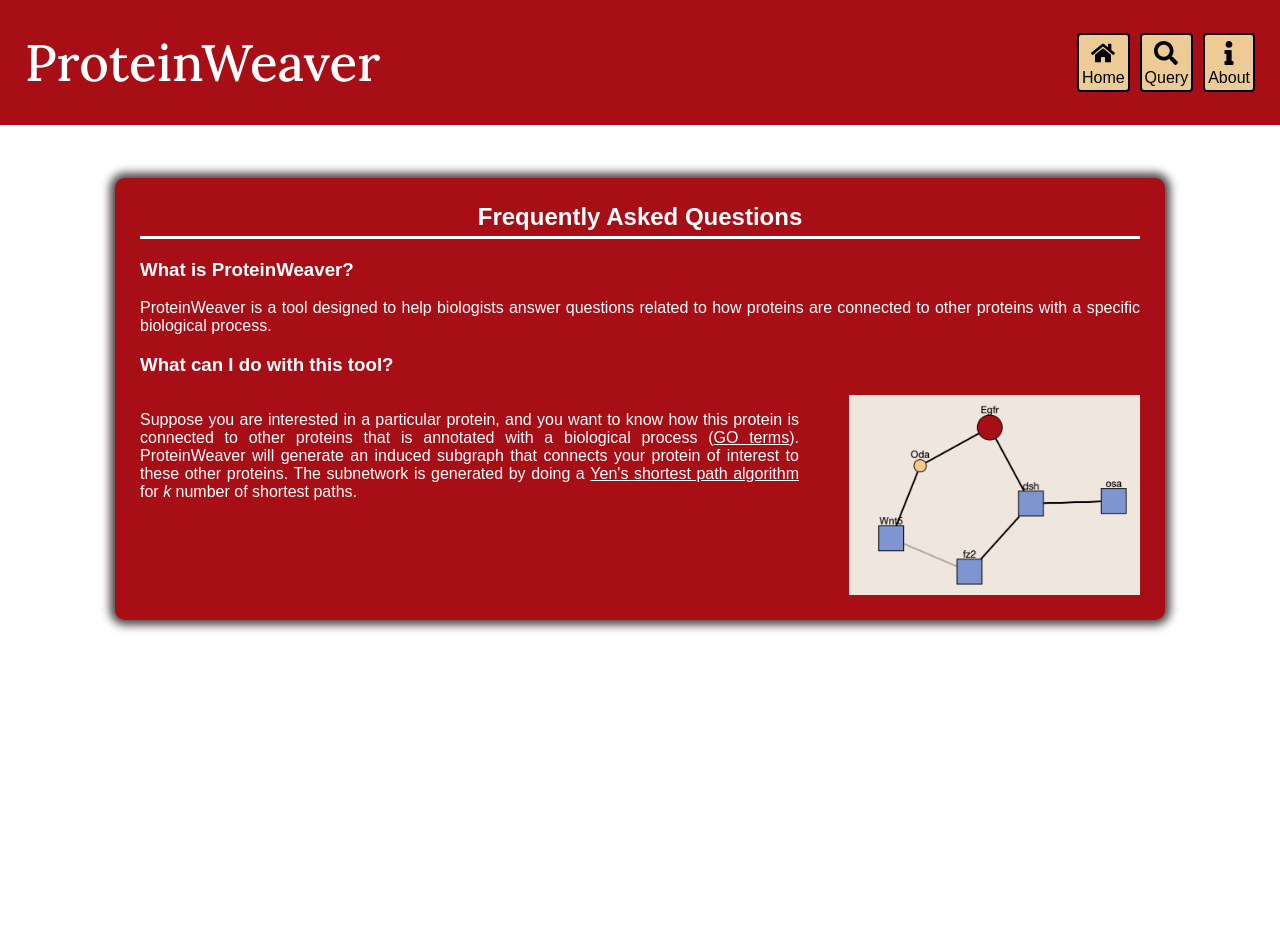
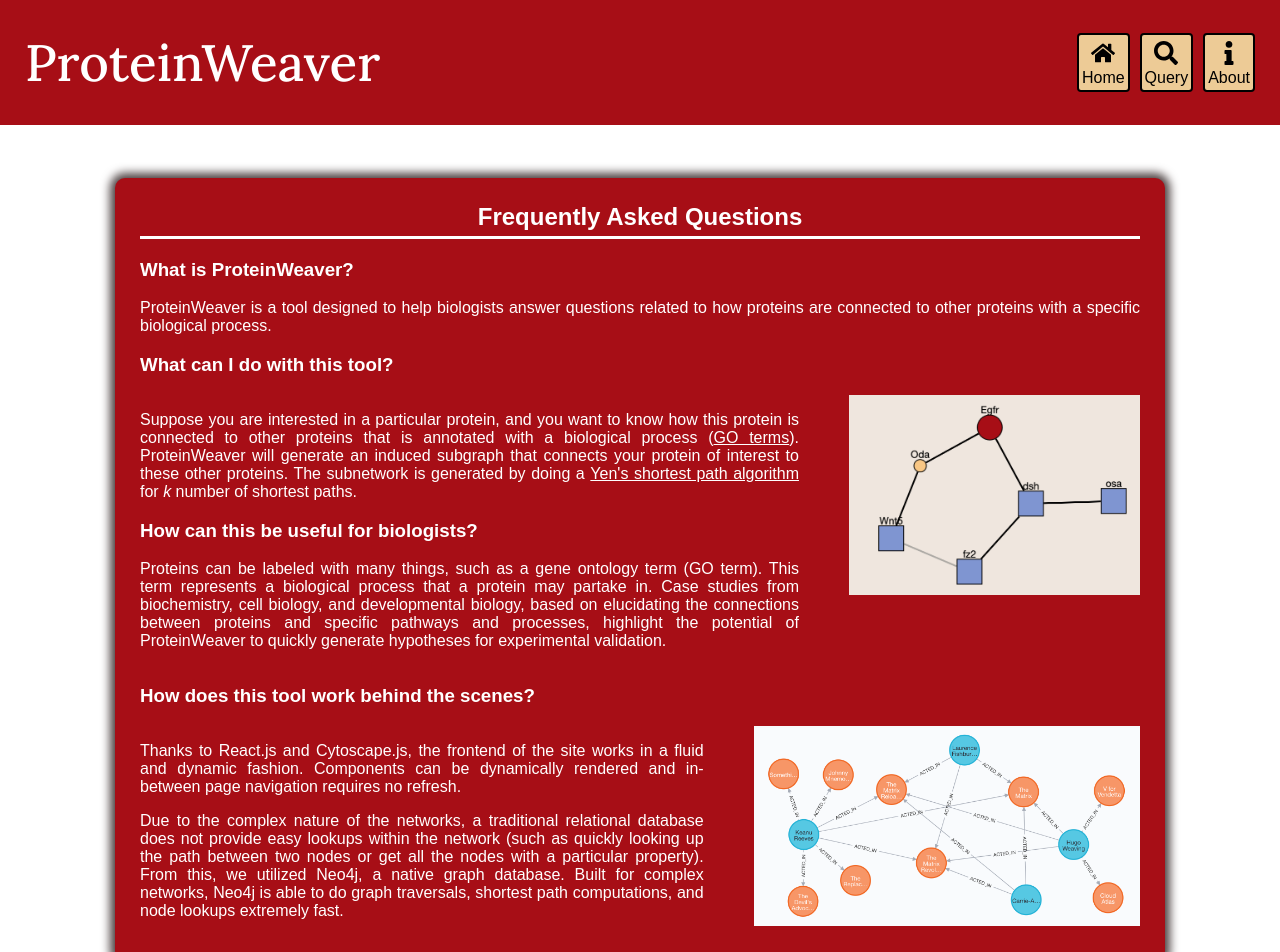
Before and after one commit to Reed-CompBio/protein-weaver, a React (Vite) app in the folder client/: page /faq in a window 1280 px wide. Shown: the top 952 px of the page. Before the commit the page ends 800 px from the top, so only its background shows below. Built offline with nearby package versions, Linux system fonts and the light colour scheme.

Commit message:
fixed html issues and added datasources

```diff
--- a/client/index.html
+++ b/client/index.html
@@ -12,5 +12,6 @@
   <body>
     <div id="root"></div>
     <script type="module" src="/src/main.jsx"></script>
+    <script>const global = globalThis;</script>
   </body>
 </html>
--- a/client/src/index.css
+++ b/client/src/index.css
@@ -682,13 +682,115 @@ h3 {
   list-style-type: disc;
 }
 
-.about-body> p > a, .about-body > p > ul > li > a, .about-body-link {
+.about-body> p > a, .about-list > li > a, .about-body-link{
   color: white;
   text-decoration: underline;
   cursor: pointer;
 }
 
 .about-body> p > a:hover, .about-body > p > ul > li > a:hover, .about-body-link:hover {
+  color: var(--text-hover);
+}
+
+.about-list > li > a:hover{
+  color: var(--text-hover);
+}
+
+.faq-body {
+  background-color: var(--reed-red);
+  width: 1000px;
+  margin:auto;
+  margin-top: 50px;
+  padding-left: 25px;
+  padding-right: 25px;
+  padding-bottom: 25px;
+  padding-top: 5px;
+  border-radius: 10px;
+  color: white;
+  box-shadow: 0px -0px 10px 5px var(--shadow);
+}
+
+.faq-title{
+  padding-bottom: 5px;
+  border-bottom: 3px solid white;
+  text-align: center;
+}
+
+.faq-body > p, .faq-body > h3, .faq-body-text{
+  color: white;
+  text-align: justify;
+
+}
+
+.faq-body-text-heading{
+  text-align: left;
+  color: white;
+}
+
+.faq-body > ul {
+  list-style-type: disc;
+}
+
+.faq-body> p > a, .faq-list > li > a, .faq-body-link{
+  color: white;
+  text-decoration: underline;
+  cursor: pointer;
+}
+
+.faq-body> p > a:hover, .faq-body > p > ul > li > a:hover, .faq-body-link:hover {
+  color: var(--text-hover);
+}
+
+.faq-list > li > a:hover{
+  color: var(--text-hover);
+}
+
+.tos-body {
+  background-color: var(--reed-red);
+  width: 1000px;
+  margin:auto;
+  margin-top: 50px;
+  padding-left: 25px;
+  padding-right: 25px;
+  padding-bottom: 25px;
+  padding-top: 5px;
+  border-radius: 10px;
+  color: white;
+  box-shadow: 0px -0px 10px 5px var(--shadow);
+}
+
+.tos-title{
+  padding-bottom: 5px;
+  border-bottom: 3px solid white;
+  text-align: center;
+}
+
+.tos-body > p, .tos-body > h3, .tos-body-text{
+  color: white;
+  text-align: justify;
+
+}
+
+.tos-body-text-heading{
+  text-align: left;
+  color: white;
+}
+
+.tos-body > ul {
+  list-style-type: disc;
+}
+
+.tos-body> p > a, .tos-list > li > a, .tos-body-link{
+  color: white;
+  text-decoration: underline;
+  cursor: pointer;
+}
+
+.tos-body> p > a:hover, .tos-body > p > ul > li > a:hover, .tos-body-link:hover {
+  color: var(--text-hover);
+}
+
+.tos-list > li > a:hover{
   color: var(--text-hover);
 }
 
--- a/client/src/main.jsx
+++ b/client/src/main.jsx
@@ -2,7 +2,7 @@ import React from "react";
 import ReactDOM from "react-dom/client";
 import App from "./App.jsx";
 import { createBrowserRouter, RouterProvider } from "react-router-dom";
-import ErrorPage from "./pages/errorPage.jsx";
+import ErrorPage from "./pages/ErrorPage.jsx";
 import TestingPage from "./pages/TestingPage.jsx";
 import AboutPage from "./pages/AboutPage.jsx";
 import FlyBasePage from "./pages/FlyBasePage.jsx";
--- a/client/src/pages/AboutPage.jsx
+++ b/client/src/pages/AboutPage.jsx
@@ -53,12 +53,13 @@ export default function AboutPage() {
               </a>{" "}
               to Anna Ritz.
             </p>
-            <h2 className="about-body-text-heading">Libraries</h2>
+            <h2>Libraries</h2>
             <p>
               This website was produced with the following libraries and
               frameworks:
-              <ul>
-                <li>
+            </p>
+            <ul className="about-list">
+              <li className=".about-body-link">
                 <a href="https://react.dev/">React.js</a>
               </li>
               <li>
@@ -82,9 +83,12 @@ export default function AboutPage() {
               <li>
                 <a href="https://www.nginx.com/">Nginx</a>
               </li>
-                <li><a href="https://react-icons.github.io/react-icons/">react-icons</a></li>
+              <li>
+                <a href="https://react-icons.github.io/react-icons/">
+                  react-icons
+                </a>
+              </li>
             </ul>
-            </p>
           </div>
         </div>
       </MainLayout>
--- a/client/src/pages/FAQPage.jsx
+++ b/client/src/pages/FAQPage.jsx
@@ -1,14 +1,16 @@
 import React from "react";
 import MainLayout from "../layout/MainLayout";
 import SubNetworkImage from "../assets/subnetwork-example.png";
+import Neo4jImage from "../assets/neo4j-image.png";
+
 
 export default function FAQPage() {
   return (
     <div>
       <MainLayout>
         <div className="main-layout-body">
-          <div className="about-body">
-            <h2 className="about-title">Frequently Asked Questions</h2>
+          <div className="faq-body">
+            <h2 className="faq-title">Frequently Asked Questions</h2>
             <h3>What is ProteinWeaver?</h3>
             <p>
               ProteinWeaver is a tool designed to help biologists answer
@@ -17,22 +19,64 @@ export default function FAQPage() {
             </p>
             <h3>What can I do with this tool?</h3>
             <div className="faq-image-container">
-              <p className="about-body-text">
-                Suppose you are interested in a particular protein, and you want
-                to know how this protein is connected to other proteins that is
-                annotated with a biological process (
-                <a className="about-body-link" href="https://geneontology.org/docs/ontology-documentation/">
+              <div>
+                <p className="faq-body-text">
+                  Suppose you are interested in a particular protein, and you
+                  want to know how this protein is connected to other proteins
+                  that is annotated with a biological process (
+                  <a
+                    className="faq-body-link"
+                    href="https://geneontology.org/docs/ontology-documentation/"
+                  >
                     GO terms
                   </a>
-                ). ProteinWeaver will generate an induced subgraph that connects
-                your protein of interest to these other proteins. The subnetwork
-                is generated by doing a{" "}
-                <a className="about-body-link" href="https://neo4j.com/docs/graph-data-science/current/algorithms/yens/">
+                  ). ProteinWeaver will generate an induced subgraph that
+                  connects your protein of interest to these other proteins. The
+                  subnetwork is generated by doing a{" "}
+                  <a
+                    className="faq-body-link"
+                    href="https://neo4j.com/docs/graph-data-science/current/algorithms/yens/"
+                  >
                     Yen's shortest path algorithm
                   </a>{" "}
                   for <em>k</em> number of shortest paths.
                 </p>
-              <img className="subnetwork-image"src={SubNetworkImage}></img>
+                <h3 className="faq-body-text">
+                  How can this be useful for biologists?
+                </h3>
+                <p className="faq-body-text">
+                  Proteins can be labeled with many things, such as a gene
+                  ontology term (GO term). This term represents a biological
+                  process that a protein may partake in. Case studies from
+                  biochemistry, cell biology, and developmental biology, based
+                  on elucidating the connections between proteins and specific
+                  pathways and processes, highlight the potential of
+                  ProteinWeaver to quickly generate hypotheses for experimental
+                  validation.
+                </p>
+              </div>
+              <img className="subnetwork-image" src={SubNetworkImage}></img>
+            </div>
+            <h3>How does this tool work behind the scenes?</h3>
+            <div className="faq-image-container">
+              <div>
+                <p className="faq-body-text">
+                  Thanks to React.js and Cytoscape.js, the frontend of the site
+                  works in a fluid and dynamic fashion. Components can be
+                  dynamically rendered and in-between page navigation requires
+                  no refresh.
+                </p>
+                <p className="faq-body-text">
+                  Due to the complex nature of the networks, a traditional
+                  relational database does not provide easy lookups within the
+                  network (such as quickly looking up the path between two nodes
+                  or get all the nodes with a particular property). From this,
+                  we utilized Neo4j, a native graph database. Built for complex
+                  networks, Neo4j is able to do graph traversals, shortest path
+                  computations, and node lookups extremely fast.
+                </p>
+              </div>
+              <img className="subnetwork-image" src={Neo4jImage}></img>
             </div>
           </div>
         </div>
--- a/client/src/pages/TOSPage.jsx
+++ b/client/src/pages/TOSPage.jsx
@@ -6,8 +6,8 @@ export default function TOSPage() {
     <div>
       <MainLayout>
         <div className="main-layout-body">
-          <div className="about-body">
-            <h2 className="about-title">Terms of Service</h2>
+          <div className="tos-body">
+            <h2 className="tos-title">Terms of Service</h2>
             <p>
               By continuing to access ProteinWeaver, you agree to the terms of
               service and privacy notice. Use this service at your own risk. Do
--- a/client/vite.config.js
+++ b/client/vite.config.js
@@ -13,6 +13,5 @@ export default defineConfig({
     // Some libraries use the global object, even though it doesn't exist in the browser.
     // Alternatively, we could add `<script>window.global = window;</script>` to index.html.
     // https://github.com/vitejs/vite/discussions/5912
-    global: {},
   }
 })
```
Also changed, not shown: client/src/components/Query.jsx (+6 -4 lines), client/src/assets/neo4j-image.png (added), 1 other file (tests, documents, lock files or other folders). Lines whose indentation alone changed are shown as unchanged.
